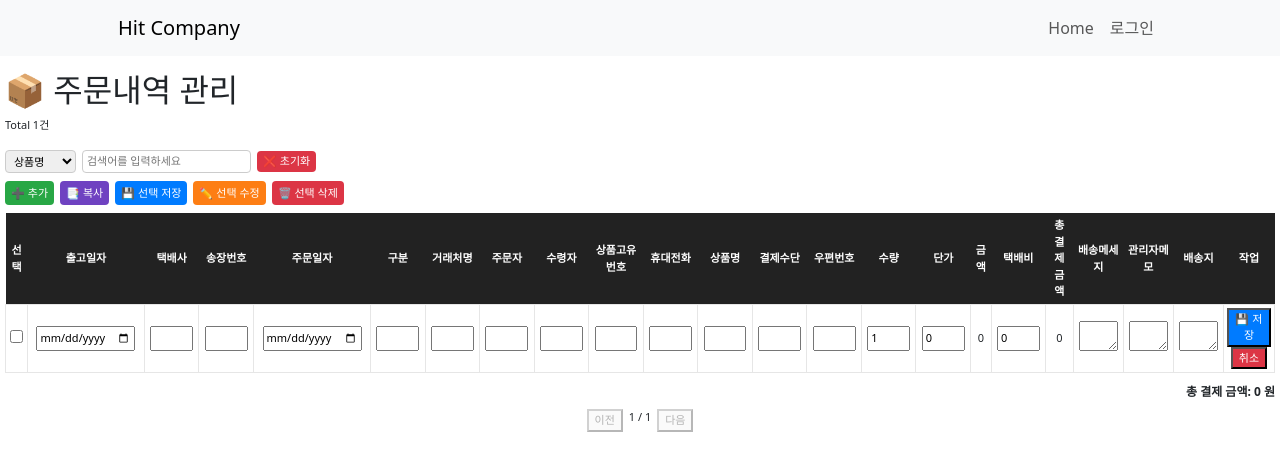
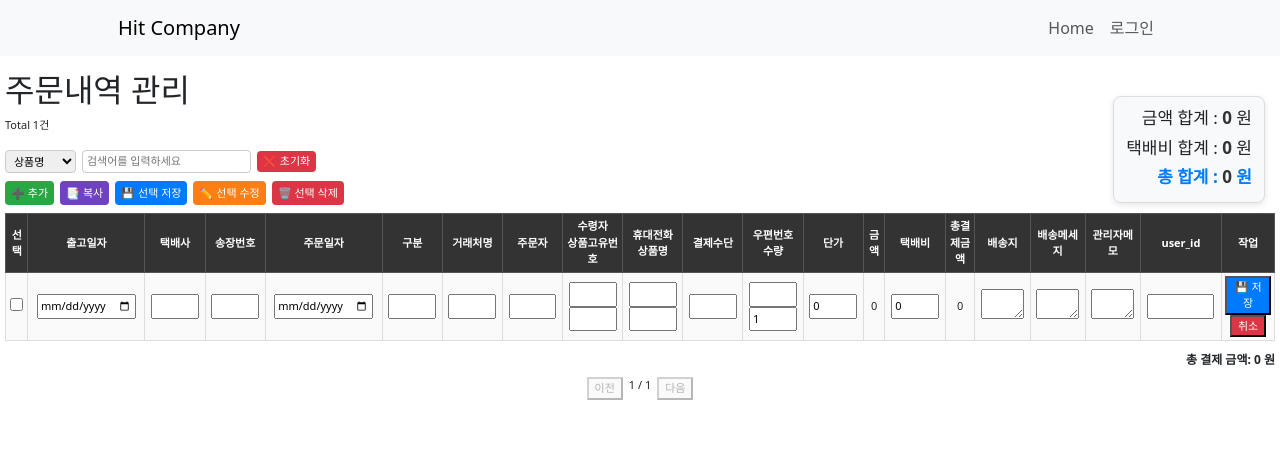
Before and after one commit to wockychoi/hit-frontend, a Vue app: page / in a window 1280 px wide. Both pictures are taken after a click on the button "➕ 추가". Shown: the top 470 px of the page. Built offline with nearby package versions, Linux system fonts and the light colour scheme; no server answers.

Commit message:
no message

```diff
--- a/src/views/Home.vue
+++ b/src/views/Home.vue
@@ -1,7 +1,14 @@
 <template>
   <div class="table-container">
-    <h2>📦 주문내역 관리</h2>
+    <h2>주문내역 관리</h2>
     <p>Total {{ filteredOrders.length }}건</p>
+
+    <!-- ✅ 합계 박스 (오른쪽 상단) -->
+    <div class="summary-box">
+      <div class="summary-item">금액 합계 : <span>{{ totalProductAmount.toLocaleString() }}</span> 원</div>
+      <div class="summary-item">택배비 합계 : <span>{{ totalShippingFee.toLocaleString() }}</span> 원</div>
+      <div class="summary-item total">총 합계 : <span>{{ totalFinalAmount.toLocaleString() }}</span> 원</div>
+    </div>
 
     <!-- 검색창 -->
     <div class="search-bar">
@@ -43,20 +50,18 @@
             <th>구분</th>
             <th>거래처명</th>
             <th>주문자</th>
-            <th>수령자</th>
-            <th>상품고유번호</th>
-            <th>휴대전화</th>
-            <th>상품명</th>
+            <th>수령자<br>상품고유번호</th>
+            <th>휴대전화<br>상품명</th>
             <th>결제수단</th>
-            <th>우편번호</th>
-            <th>수량</th>
+            <th>우편번호<br>수량</th>
             <th>단가</th>
             <th>금액</th>
             <th>택배비</th>
             <th>총결제금액</th>
+            <th>배송지</th>
             <th>배송메세지</th>
             <th>관리자메모</th>
-            <th>배송지</th>
+            <th v-if="editRow !== null">user_id</th>
             <th>작업</th>
           </tr>
         </thead>
@@ -103,44 +108,62 @@
               <span v-if="editRow !== order.orderSeq">{{ order.ordererName }}</span>
               <input v-else v-model="order.ordererName" class="edit-input" />
             </td>
+
+            <!-- 수령자 + 상품고유번호 -->
             <td>
-              <span v-if="editRow !== order.orderSeq">{{ order.recPerson }}</span>
+              <div>
+                <span v-if="editRow !== order.orderSeq">{{ maskName(order.recPerson) }}</span>
                 <input v-else v-model="order.recPerson" class="edit-input" />
-            </td>
-            <td>
+              </div>
+              <div>
                 <span v-if="editRow !== order.orderSeq">{{ order.productCode }}</span>
                 <input v-else v-model="order.productCode" class="edit-input" />
+              </div>
             </td>
+
+            <!-- 휴대전화 + 상품명 -->
             <td>
-              <span v-if="editRow !== order.orderSeq">{{ order.phoneNumber }}</span>
+              <div>
+                <span v-if="editRow !== order.orderSeq">{{ maskPhone(order.phoneNumber) }}</span>
                 <input v-else v-model="order.phoneNumber" class="edit-input" />
-            </td>
-            <td>
+              </div>
+              <div>
                 <span v-if="editRow !== order.orderSeq">{{ order.productName }}</span>
                 <input v-else v-model="order.productName" class="edit-input" />
+              </div>
             </td>
+
             <td>
               <span v-if="editRow !== order.orderSeq">{{ order.paymentMethod }}</span>
               <input v-else v-model="order.paymentMethod" class="edit-input" />
             </td>
+
+            <!-- 우편번호 + 수량 -->
             <td>
+              <div>
                 <span v-if="editRow !== order.orderSeq">{{ order.postalCode }}</span>
                 <input v-else v-model="order.postalCode" class="edit-input" />
-            </td>
-            <td>
+              </div>
+              <div>
                 <span v-if="editRow !== order.orderSeq">{{ order.quantity }}</span>
                 <input v-else v-model.number="order.quantity" type="number" class="edit-input" />
+              </div>
             </td>
+
             <td>
-              <span v-if="editRow !== order.orderSeq">{{ order.unitPrice }}</span>
+              <span v-if="editRow !== order.orderSeq">{{ formatCurrency(order.unitPrice) }}</span>
               <input v-else v-model.number="order.unitPrice" type="number" class="edit-input" />
             </td>
-            <td>{{ order.quantity * order.unitPrice }}</td>
+            <td>{{ formatCurrency(order.quantity * order.unitPrice) }}</td>
             <td>
-              <span v-if="editRow !== order.orderSeq">{{ order.shippingFee }}</span>
+              <span v-if="editRow !== order.orderSeq">{{ formatCurrency(order.shippingFee) }}</span>
               <input v-else v-model.number="order.shippingFee" type="number" class="edit-input" />
             </td>
-            <td>{{ (order.quantity * order.unitPrice) + (order.shippingFee || 0) }}</td>
+            <td>{{ formatCurrency((order.quantity * order.unitPrice) + (order.shippingFee || 0)) }}</td>
+            <td>
+              <span v-if="editRow !== order.orderSeq">{{ order.deliveryAddress }}</span>
+              <textarea v-else v-model="order.deliveryAddress" class="edit-textarea"></textarea>
+            </td>
             <td>
               <span v-if="editRow !== order.orderSeq">{{ order.deliveryMessage }}</span>
               <textarea v-else v-model="order.deliveryMessage" class="edit-textarea"></textarea>
@@ -149,10 +172,12 @@
               <span v-if="editRow !== order.orderSeq">{{ order.adminMemo }}</span>
               <textarea v-else v-model="order.adminMemo" class="edit-textarea"></textarea>
             </td>
-            <td>
-              <span v-if="editRow !== order.orderSeq">{{ order.deliveryAddress }}</span>
-              <textarea v-else v-model="order.deliveryAddress" class="edit-textarea"></textarea>
+
+            <!-- user_id -->
+            <td v-if="editRow === order.orderSeq">
+              <input v-model="order.userId" class="edit-input" />
             </td>
+            <td v-else-if="editRow !== null"></td>
 
             <!-- 작업 버튼 -->
             <td>
@@ -191,7 +216,7 @@ export default {
       orders: [],
       searchQuery: "",
       searchField: "productName",
-      editRow: null, // 수정 중인 행
+      editRow: null,
     };
   },
   computed: {
@@ -216,8 +241,38 @@ export default {
         0
       );
     },
+    // 합계 계산
+    totalProductAmount() {
+      return this.filteredOrders.reduce(
+        (sum, o) => sum + (o.quantity * o.unitPrice),
+        0
+      );
+    },
+    totalShippingFee() {
+      return this.filteredOrders.reduce(
+        (sum, o) => sum + (o.shippingFee || 0),
+        0
+      );
+    },
+    totalFinalAmount() {
+      return this.totalProductAmount + this.totalShippingFee;
+    },
   },
   methods: {
+    maskName(name) {
+      if (!name) return "";
+      if (name.length <= 2) return name[0] + "*".repeat(name.length - 1);
+      return name.slice(0, -2) + "**";
+    },
+    maskPhone(phone) {
+      if (!phone) return "";
+      if (phone.length <= 4) return "*".repeat(phone.length);
+      return phone.slice(0, -4) + "****";
+    },
+    formatCurrency(value) {
+      if (value == null) return "0";
+      return Number(value).toLocaleString();
+    },
     async fetchOrders() {
       try {
         const res = await axios.get("http://localhost:8080/admin/api/order/list");
@@ -243,10 +298,10 @@ export default {
     getSelectedOrders() {
       return this.selectedOrders.map((i) => this.filteredOrders[i]);
     },
-    // ✅ 추가 버튼 → 새 행 추가 + 즉시 편집 가능
     addOrder() {
       const newOrder = {
-        orderSeq: Date.now(), // 임시 키
+        orderSeq: Date.now(),
+        user_id: "", // 신규 추가 시 user_id 필드 포함
         shippingDate: "",
         courier: "",
         trackingNo: "",
@@ -268,15 +323,14 @@ export default {
         deliveryAddress: "",
       };
       this.orders.unshift(newOrder);
-      this.editRow = newOrder.orderSeq; // 바로 수정 모드
+      this.editRow = newOrder.orderSeq;
     },
-    // ✅ 복사 버튼 → 새 행 추가 + 즉시 편집 가능
     copySelected() {
       const selected = this.getSelectedOrders();
       selected.forEach((o) => {
         const copy = { ...o, orderSeq: Date.now() + Math.random() };
         this.orders.unshift(copy);
-        this.editRow = copy.orderSeq; // 복사 후 즉시 수정 가능
+        this.editRow = copy.orderSeq;
       });
     },
     async saveSelected() {
@@ -317,7 +371,6 @@ export default {
       }
       if (!confirm("정말 삭제하시겠습니까?")) return;
 
-      // ✅ orderSeq만 추출해서 보내기
       const orderSeqList = selected.map((o) => o.orderSeq);
 
       try {
@@ -360,6 +413,7 @@ export default {
   background: #fff;
   border-radius: 8px;
   font-size: 11px;
+  position: relative;
 }
 .table-wrapper {
   width: 100%;
@@ -372,13 +426,20 @@ export default {
   font-size: 11px;
 }
 .order-table th {
-  background: #222;
+  background: #333;
   color: #fff;
   padding: 4px;
+  border: 1px solid #555;
 }
 .order-table td {
-  border: 1px solid #e6e6e6;
+  border: 1px solid #ddd;
   padding: 3px;
+}
+.order-table tbody tr:nth-child(odd) {
+  background: #fafafa;
+}
+.order-table tbody tr:nth-child(even) {
+  background: #f0f0f0;
 }
 .edit-input {
   width: 90%;
@@ -445,4 +506,31 @@ export default {
   font-size: 12px;
   text-align: right;
 }
+
+/* ✅ 합계 박스 스타일 */
+.summary-box {
+  margin-top:30px;
+  margin-right:15px;
+  position: absolute;
+  top: 0;
+  right: 0;
+  background: #f8f9fa;
+  border: 1px solid #ddd;
+  border-radius: 8px;
+  padding: 8px 12px;
+  font-size: 17px;
+  box-shadow: 0 2px 6px rgba(0,0,0,0.1);
+  text-align: right;
+}
+.summary-box .summary-item {
+  margin-bottom: 4px;
+}
+.summary-box .summary-item span {
+  font-weight: bold;
+  color: #333;
+}
+.summary-box .total {
+  font-weight: bold;
+  color: #007bff;
+}
 </style>
```
Lines whose indentation alone changed are shown as unchanged.
